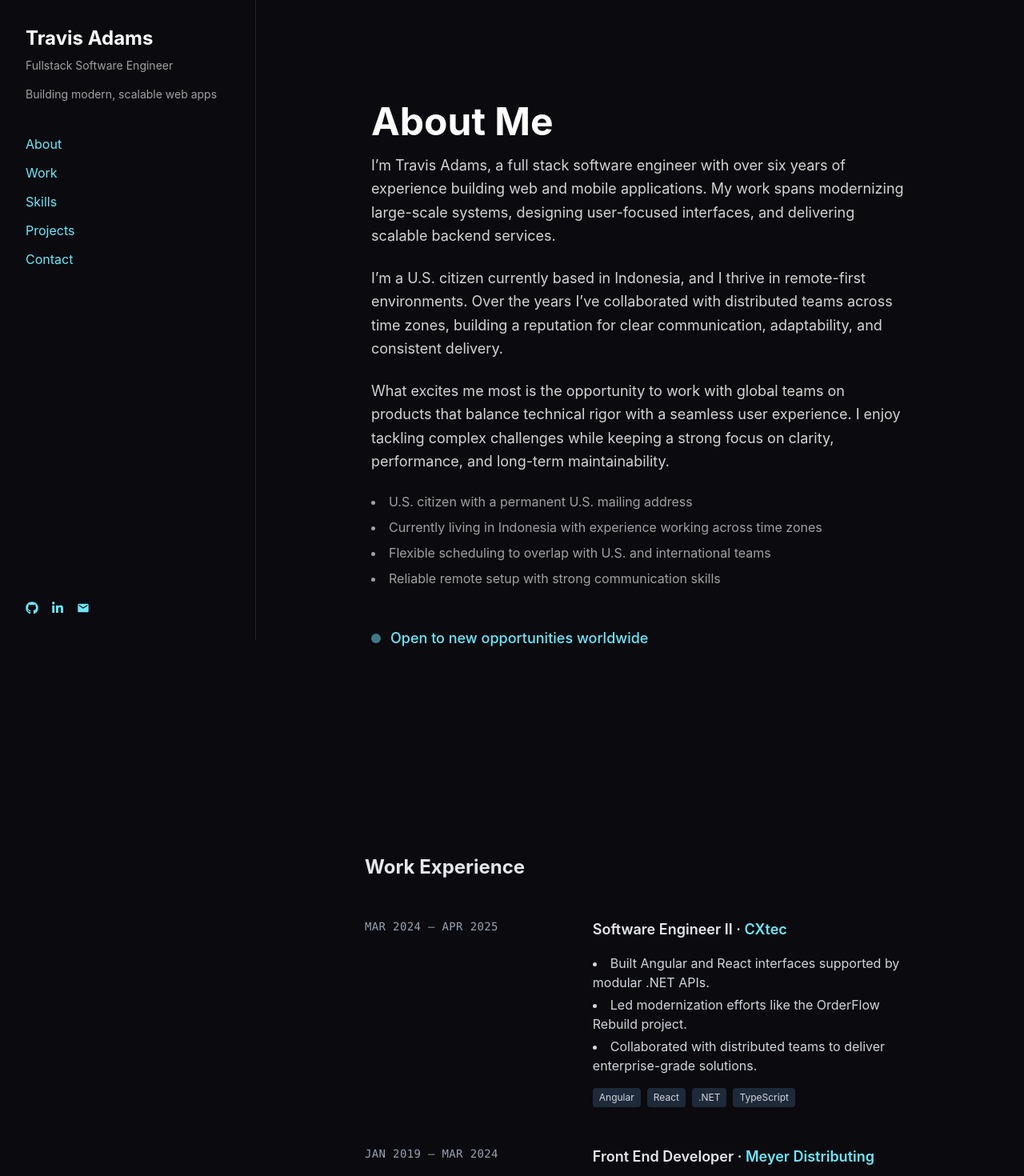
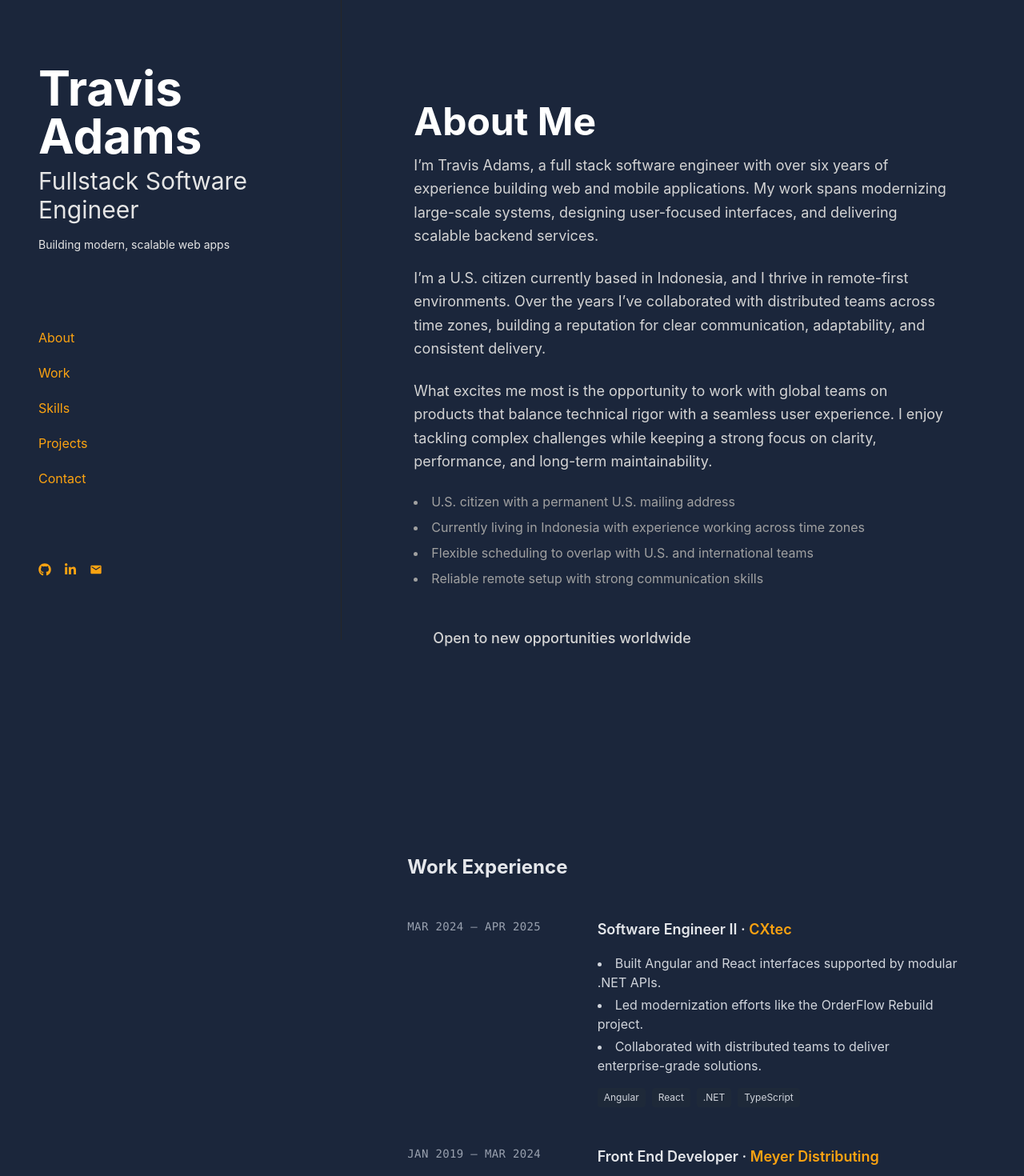
Before and after one commit to Travisaurus-Rex/portfolio, a Next.js app: page / in a window 1280 px wide. Shown: the top 1470 px of the page at 80% size. Built offline with nearby package versions, Linux system fonts and the light colour scheme.

Commit message:
partial updates

```diff
--- a/src/app/globals.css
+++ b/src/app/globals.css
@@ -2,9 +2,10 @@
 
 /* Define your custom theme */
 @theme {
-  --color-dark-bg: #0A0A0F;
-  --color-neon-blue: #6EE7F9;
-  --color-neon-pink: #F472B6;
+  --color-dark-bg: #1b263b;
+  --color-primary: #fca311;
+  --color-secondary: #fb8500;
+  --color-tertiary: #8ecae6;
   --color-text: #E5E7EB;
 
   --font-sans: "Inter", system-ui, -apple-system, BlinkMacSystemFont, "Segoe UI", Roboto, "Helvetica Neue", Arial, "Noto Sans", sans-serif;
@@ -18,7 +19,7 @@ html, body {
 
 /* Links */
 a {
-  @apply text-neon-blue hover:text-neon-pink transition-colors;
+  @apply text-primary hover:text-secondary transition-colors;
 }
 
 /* Utilities for sections */
--- a/src/components/Contact.tsx
+++ b/src/components/Contact.tsx
@@ -87,7 +87,7 @@ export default function Contact() {
   };
 
   return (
-    <section id="contact" className="py-20 relative">
+    <div className="relative">
       <div className="container mx-auto px-4">
         <div className="text-center mb-16">
           <h2 className="text-4xl md:text-5xl mb-4">
@@ -99,8 +99,8 @@ export default function Contact() {
           </p>
         </div>
 
-        <div className="grid lg:grid-cols-2 gap-12">
-          <div className="neon-border border-neon-cyan/30 p-8 rounded-lg bg-card/20 backdrop-blur-sm">
+        <div className="flex flex-col">
+          <div className="border border-secondary p-8 rounded-lg bg-card/20 backdrop-blur-sm">
             <AnimatePresence mode="wait">
               {status !== "sent" ? (
                 <motion.div
@@ -230,6 +230,6 @@ export default function Contact() {
           </div>
         </div>
       </div>
-    </section>
+    </div>
   );
 }
--- a/src/components/Sidebar.tsx
+++ b/src/components/Sidebar.tsx
@@ -1,24 +1,35 @@
+"use client";
+
 import { FaGithub, FaLinkedinIn } from "react-icons/fa";
 import { MdEmail } from "react-icons/md";
+import { useState } from 'react';
 
 export default function Sidebar() {
+  const [active, setActive] = useState('');
+
+  const updateActive = (e: any) => {
+    console.log(e.target.id);
+  }
+
   return (
     <>
       {/* Desktop / large screens: fixed left column */}
-      <aside className="hidden lg:flex w-1/3 max-w-xs sticky top-0 h-screen flex-col justify-between p-8 border-r border-neutral-800">
+      <aside className="hidden lg:flex w-1/3 max-w-xl sticky top-0 h-screen flex-col justify-between p-12 py-20 border-r border-neutral-800">
         <div>
-          <h1 className="text-2xl font-bold text-white">Travis Adams</h1>
-          <p className="text-sm text-neutral-400 mt-2">Fullstack Software Engineer</p>
-          <p className="mt-4 text-sm text-neutral-400">
+          <h1 className="text-6xl font-bold text-white">Travis Adams</h1>
+          <p className="text-3xl text-neutral-200 mt-2">Fullstack Software Engineer</p>
+          <p className="mt-4 text-sm text-neutral-200">
             Building modern, scalable web apps
           </p>
+        </div>
 
-          <nav className="mt-10 space-y-3">
-            <a href="#about" className="block hover:text-[var(--color-neon-blue)]">About</a>
-            <a href="#work" className="block hover:text-[var(--color-neon-blue)]">Work</a>
-            <a href="#skills" className="block hover:text-[var(--color-neon-blue)]">Skills</a>
-            <a href="#projects" className="block hover:text-[var(--color-neon-blue)]">Projects</a>
-            <a href="#contact" className="block hover:text-[var(--color-neon-blue)]">Contact</a>
+        <div>
+          <nav className="space-y-5">
+            <a href="#about" onClick={updateActive} className="block hover:text-[var(--color-neon-blue)]">About</a>
+            <a href="#work" onClick={updateActive} className="block hover:text-[var(--color-neon-blue)]">Work</a>
+            <a href="#skills" onClick={updateActive} className="block hover:text-[var(--color-neon-blue)]">Skills</a>
+            <a href="#projects" onClick={updateActive} className="block hover:text-[var(--color-neon-blue)]">Projects</a>
+            <a href="#contact" onClick={updateActive} className="block hover:text-[var(--color-neon-blue)]">Contact</a>
           </nav>
         </div>
 
--- a/src/components/Work.tsx
+++ b/src/components/Work.tsx
@@ -52,14 +52,14 @@ export default function Work() {
       <h2 className="text-2xl font-bold mb-12">Work Experience</h2>
       <div className="space-y-12">
         {jobs.map((job, idx) => (
-          <div key={idx} className="grid grid-cols-5 gap-6">
+          <div key={idx} className="grid grid-cols-6 gap-6">
             {/* Date */}
             <div className="col-span-2 text-sm text-gray-400 font-mono uppercase tracking-wide">
               {job.range}
             </div>
 
             {/* Job Content */}
-            <div className="col-span-3 space-y-4">
+            <div className="col-span-4 space-y-4">
               <h3 className="font-semibold text-lg">
                 {job.title} ·{" "}
                 {job.link ? (
@@ -67,7 +67,7 @@ export default function Work() {
                     href={job.link}
                     target="_blank"
                     rel="noopener noreferrer"
-                    className="text-sky-400 hover:underline"
+                    className="text-primary hover:underline"
                   >
                     {job.company}
                   </a>
```
